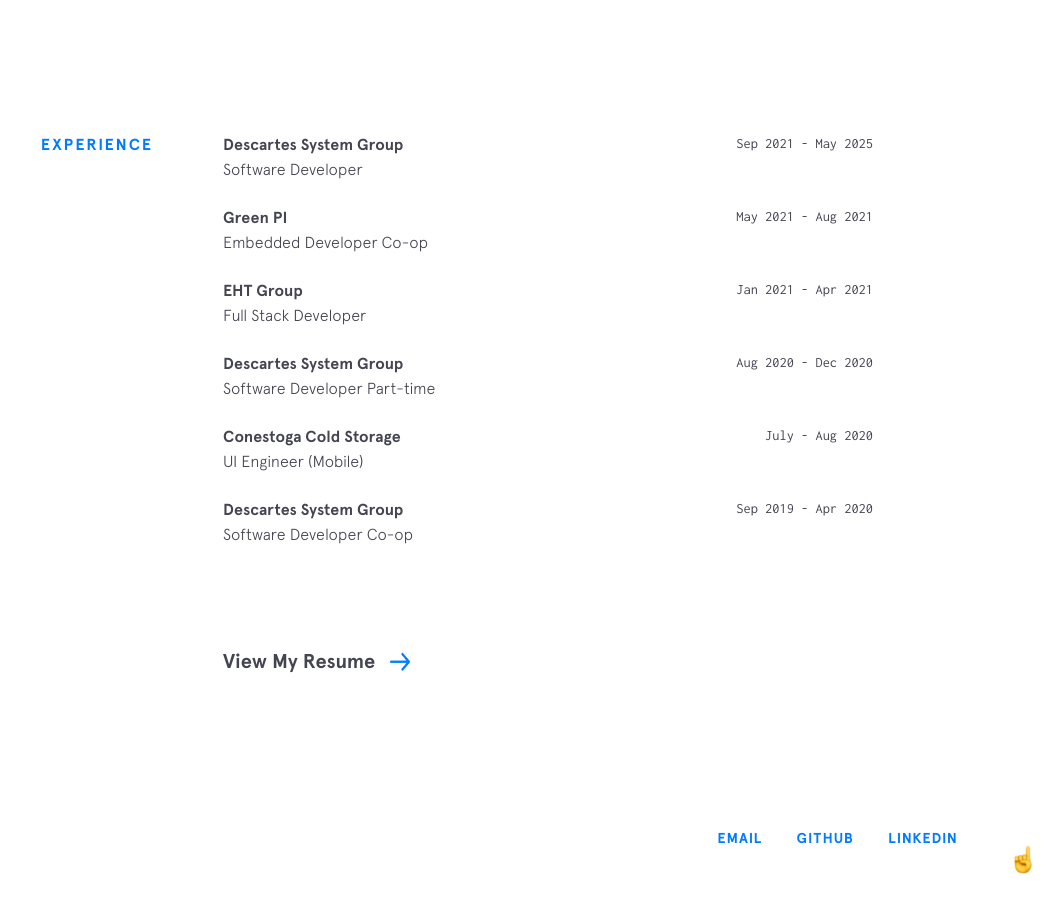
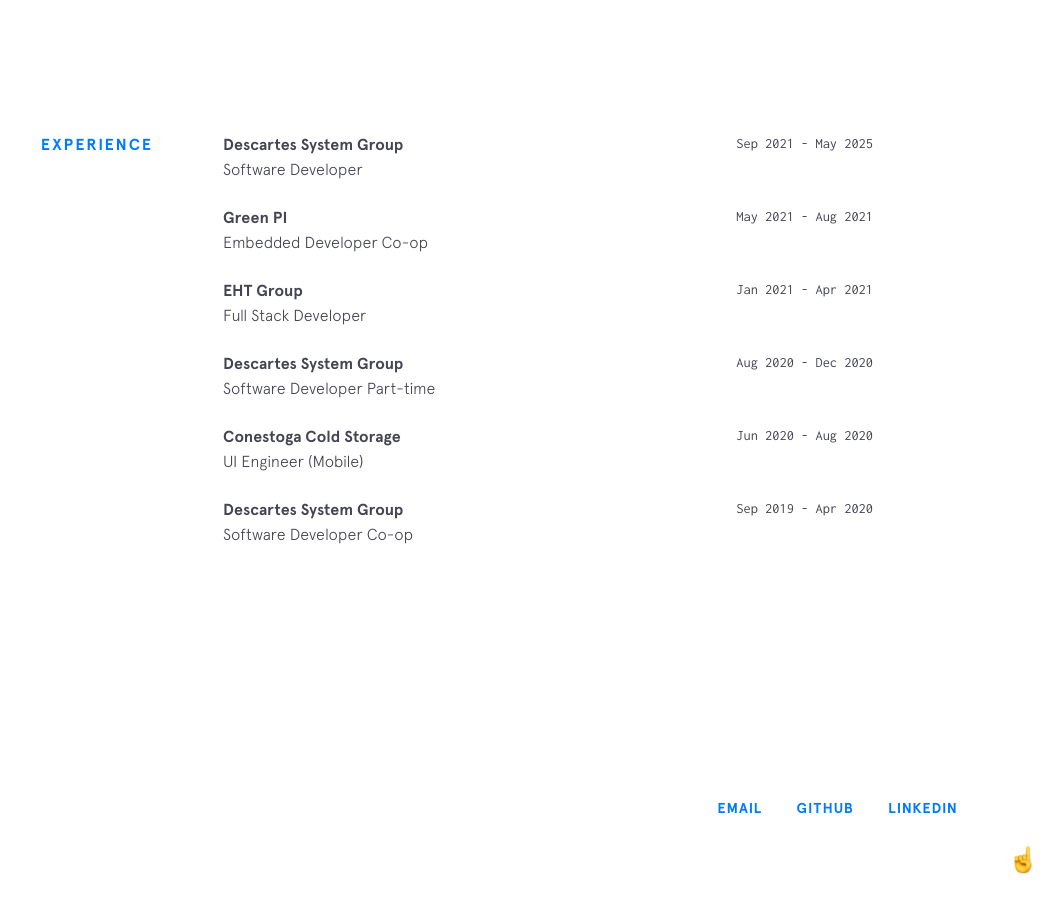
Before and after one commit to DivyangDankhara/divyangdankhara.com, a Jekyll site: the page built from index.html, in a window 1280 px wide and 900 px high, scrolled down 1832 px. Shown: the whole window, without its empty margins (227-1280 px from the left). Built offline with Jekyll 4.4.1, drawn with Linux system fonts in a browser that asks for light colours; nearby versions of some CDN libraries; after the commit the page ends 2702 px from its top, so only the background shows below that.

Commit message:
Fix typos and remove resume from website.

```diff
--- a/_data/experience.yml
+++ b/_data/experience.yml
@@ -20,7 +20,7 @@
 
 - company: Conestoga Cold Storage
   url: https://www.coldstorage.com/
-  time: July - Aug 2020
+  time: Jun 2020 - Aug 2020
   position: UI Engineer (Mobile)
 
 - company: Descartes System Group
--- a/_includes/experience.html
+++ b/_includes/experience.html
@@ -15,6 +15,6 @@
       {% endfor %}
     </div>
 
-    <a href="{{site.resume}}" target="_blank" class="arrow-link">View My Resume</a>
+    <!-- <a href="{{site.resume}}" target="_blank" class="arrow-link">View My Resume</a> -->
   </div>
 </section>
```
